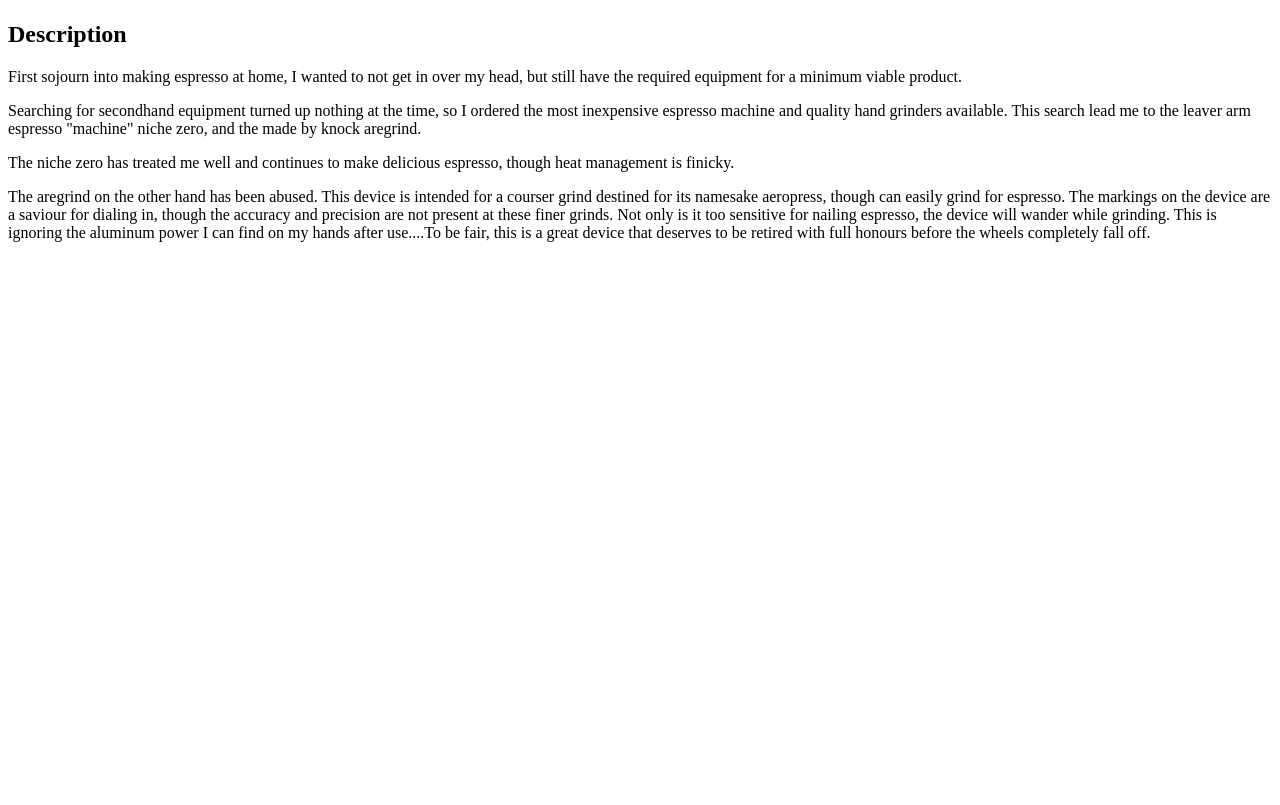
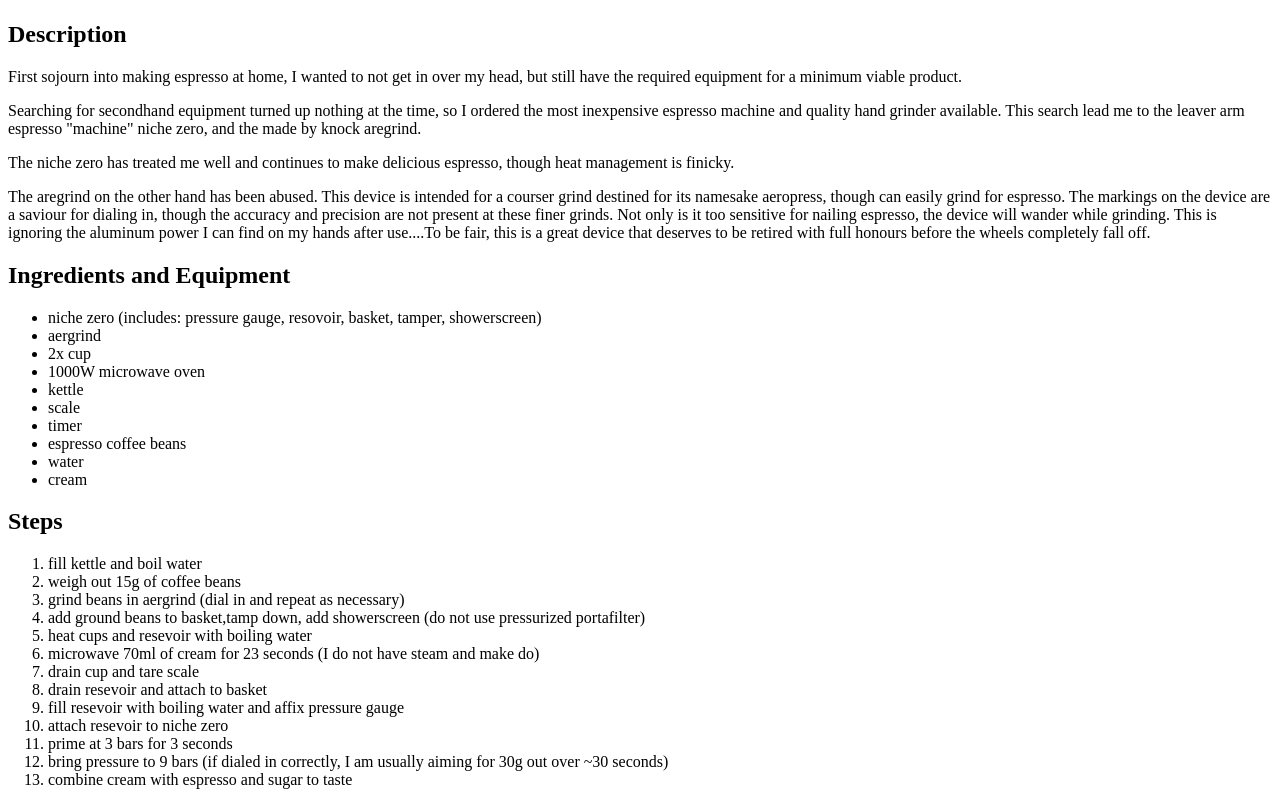
Before and after one commit to lohikarme/odin-recipes, a plain HTML site: page pages/cortado-niche-aergrind.html in a window 1280 px wide. Shown: the part 398-1203 px from the top of the page. Before the commit the page ends 800 px from the top, so only its background shows below. Drawn offline with Linux system fonts and the light colour scheme.

Commit message:
updated cortado recipe

```diff
--- a/pages/cortado-niche-aergrind.html
+++ b/pages/cortado-niche-aergrind.html
@@ -12,9 +12,40 @@
         alt="a delicious cortado">
         <h2>Description</h2>
             <p>First sojourn into making espresso at home, I wanted to not get in over my head, but still have the required equipment for a minimum viable product.</p>
-            <p>Searching for secondhand equipment turned up nothing at the time, so I ordered the most inexpensive espresso machine and quality hand grinders available. This search lead me to the leaver arm espresso "machine" niche zero, and the made by knock aregrind.</p>
+            <p>Searching for secondhand equipment turned up nothing at the time, so I ordered the most inexpensive espresso machine and quality hand grinder available. This search lead me to the leaver arm espresso "machine" niche zero, and the made by knock aregrind.</p>
             <p>The niche zero has treated me well and continues to make delicious espresso, though heat management is finicky.</p>
             <p>The aregrind on the other hand has been abused. This device is intended for a courser grind destined for its namesake aeropress, though can easily grind for espresso. The markings on the device are a saviour for dialing in, though the accuracy and precision are not present at these finer grinds. Not only is it too sensitive for nailing espresso, the device will wander while grinding. This is ignoring the aluminum power I can find on my hands after use....To be fair, this is a great device that deserves to be retired with full honours before the wheels completely fall off. </p>
 
+            <h2>Ingredients and Equipment</h2>
+        <ul>
+            <li>niche zero (includes: pressure gauge, resovoir, basket, tamper, showerscreen)</li>
+            <li>aergrind</li>
+            <li>2x cup</li>
+            <li>1000W microwave oven</li>
+            <li>kettle</li>
+            <li>scale</li>
+            <li>timer</li>
+            <li>espresso coffee beans</li>
+            <li>water</li>
+            <li>cream</li>
+        </ul>
+
+        <h2>Steps</h2>
+        <ol>
+            <li>fill kettle and boil water</li>
+            <li>weigh out 15g of coffee beans</li>
+            <li>grind beans in aergrind (dial in and repeat as necessary)</li>
+            <li>add ground beans to basket,tamp down, add showerscreen (do not use pressurized portafilter)</li>
+            <li>heat cups and resevoir with boiling water</li>
+            <li>microwave 70ml of cream for 23 seconds (I do not have steam and make do)</li>
+            <li>drain cup and tare scale</li>
+            <li>drain resevoir and attach to basket</li>
+            <li>fill resevoir with boiling water and affix pressure gauge</li>
+            <li>attach resevoir to niche zero</li>
+            <li>prime at 3 bars for 3 seconds</li>
+            <li>bring pressure to 9 bars (if dialed in correctly, I am usually aiming for
+                30g out over ~30 seconds)</li>
+            <li>combine cream with espresso and sugar to taste</li>
+        </ol>
 </body>
 </html>
```
